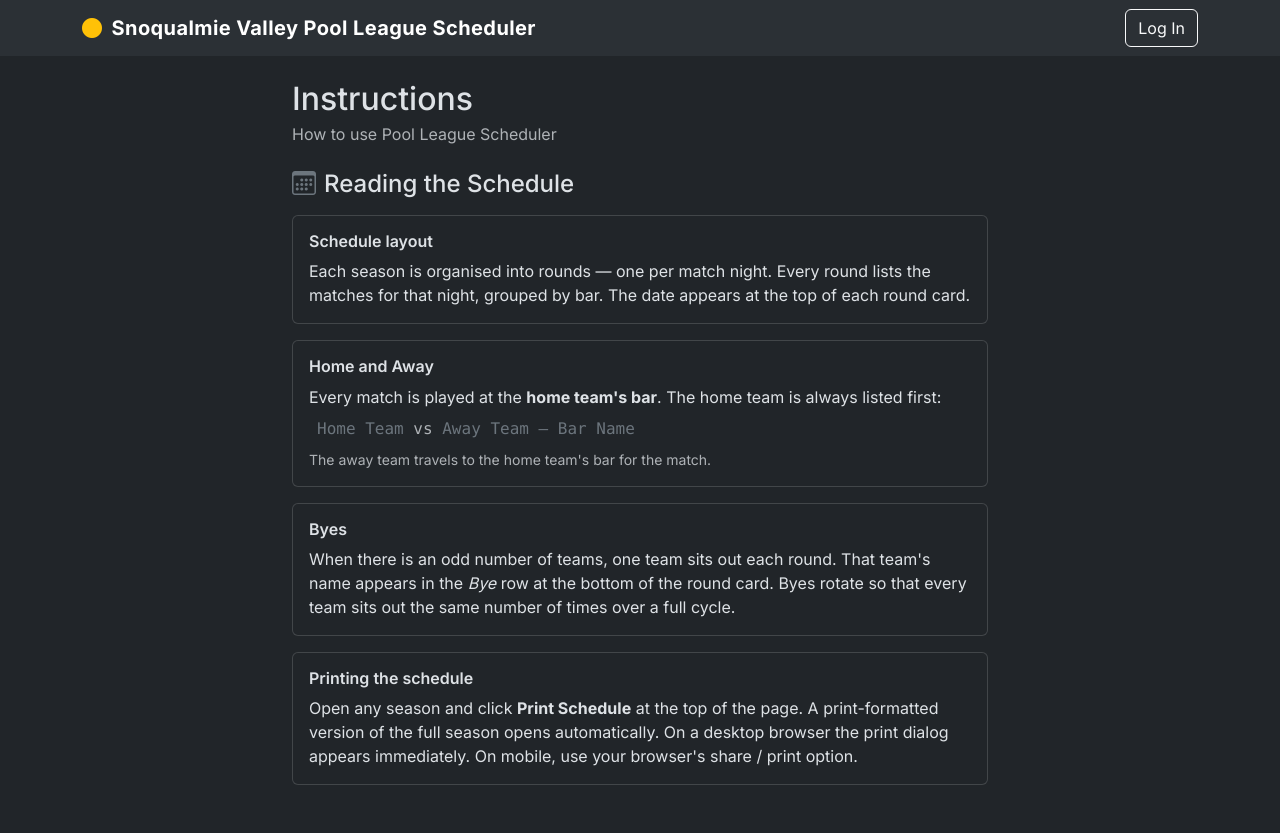
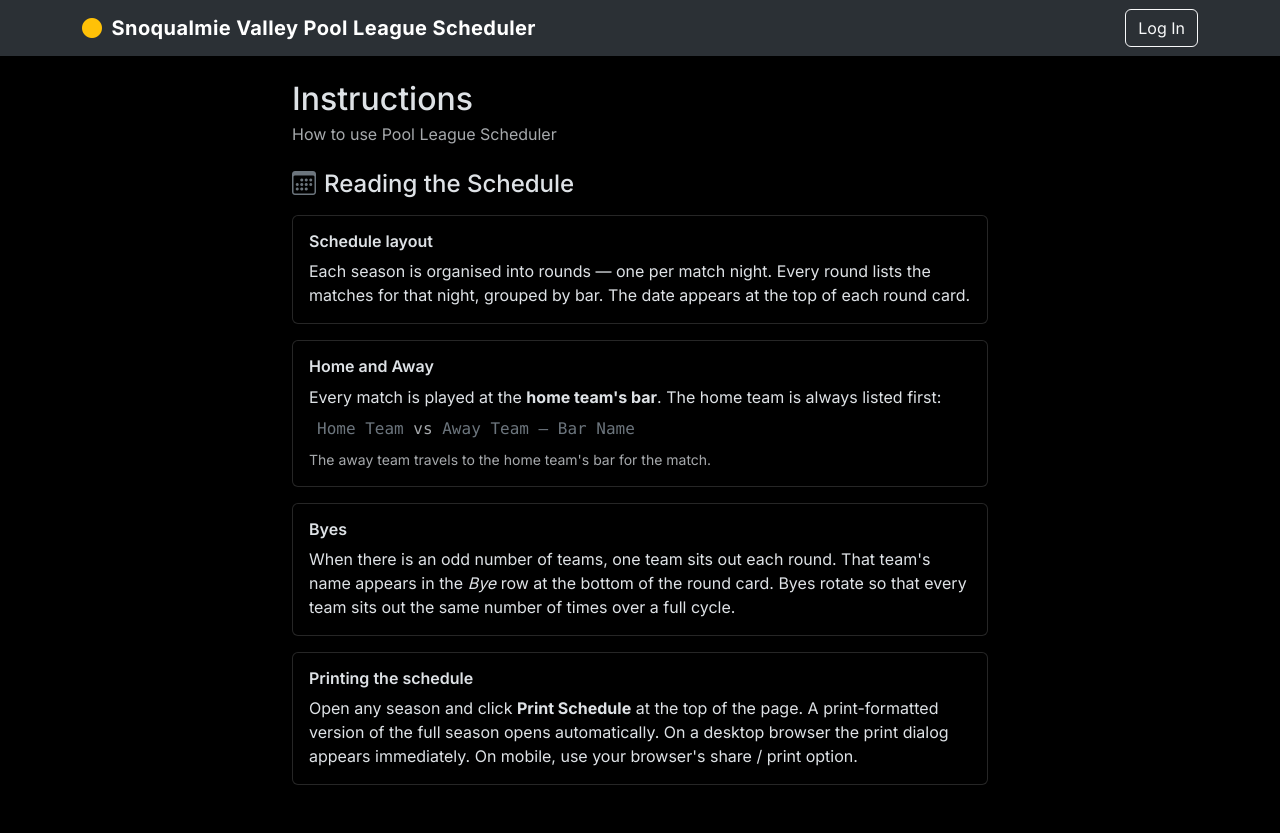
Before and after one commit to SomeClown/pool-league-scheduler, a Flask app: page /instructions in a window 1280 px wide. Run offline with Flask 3, Linux system fonts and the light colour scheme.

Commit message:
Set background to black across all pages
Override Bootstrap's --bs-body-bg to #000 via [data-bs-theme="dark"] in
app.css; this propagates to the body, bg-body utility, and all components
without touching any text or surface colors. Update the two standalone
standalone templates (season_compact, season_print screen preview) to match.
No text color changes needed — contrast ratios improve against pure black.

Co-Authored-By: Claude Sonnet 4.6 <noreply@anthropic.com>

```diff
--- a/app/static/css/app.css
+++ b/app/static/css/app.css
@@ -1,3 +1,9 @@
+/* ── Bootstrap dark-mode overrides ── */
+[data-bs-theme="dark"] {
+  --bs-body-bg:     #000;
+  --bs-body-bg-rgb: 0, 0, 0;
+}
+
 /* ── Design tokens ── */
 :root {
   color-scheme: dark;
--- a/app/static/css/print.css
+++ b/app/static/css/print.css
@@ -123,7 +123,7 @@ body {
 /* ── Screen: minimal dark preview ── */
 @media screen {
   body {
-    background: #1a1d20;
+    background: #000;
     color: #dee2e6;
     color-scheme: dark;
     padding: 1.5rem;
--- a/app/templates/main/season_compact.html
+++ b/app/templates/main/season_compact.html
@@ -143,7 +143,7 @@
 
     /* ── Screen: dark mode ── */
     @media screen {
-      body                         { background: #212529; color: #dee2e6; color-scheme: dark; }
+      body                         { background: #000; color: #dee2e6; color-scheme: dark; }
       .page-header                 { border-bottom-color: #495057; }
       .page-header .subtitle       { color: #8d9299; }
       thead th                     { background: #343a40; color: #f8f9fa; }
```
